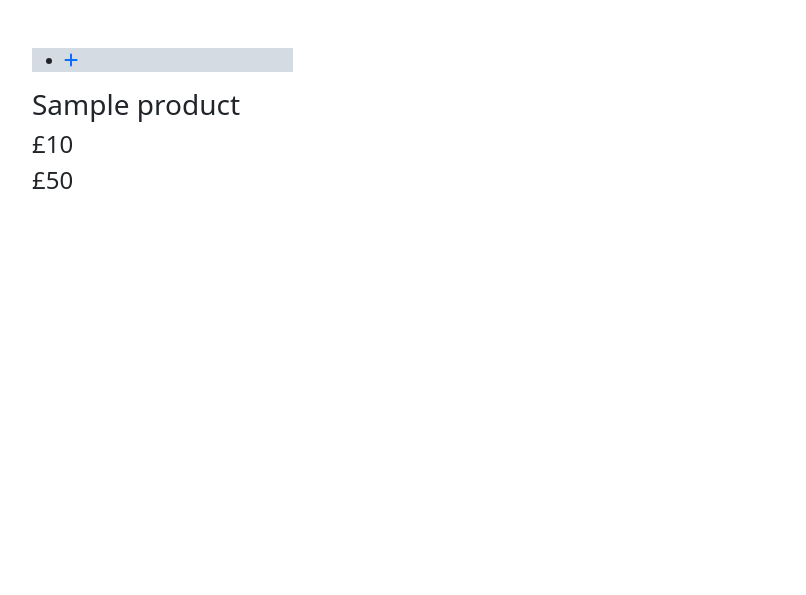
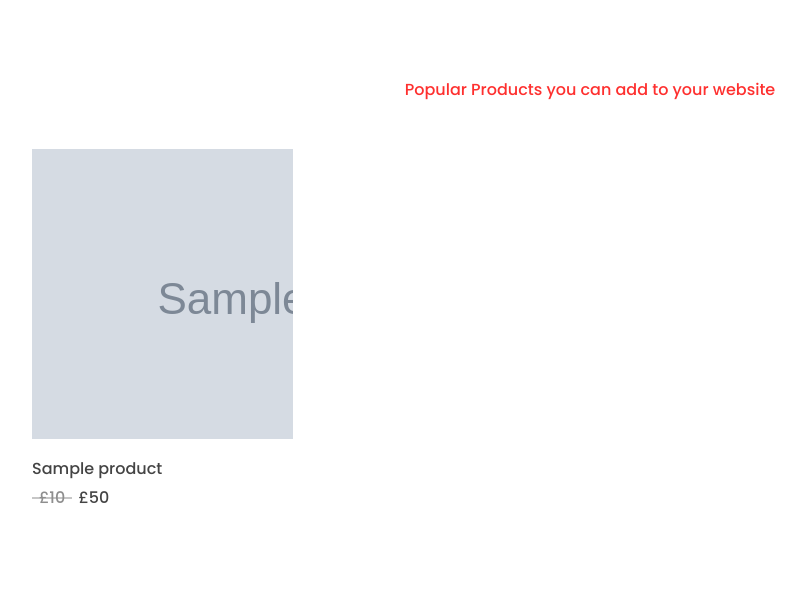
Before and after one commit to MOHAMMEDSAGHEER95/SAAS-Ecommerce, a Django app: template templates/onboarding/tenant_home.html in a window 1280 px wide. Shown: the top 595 px of the page, without its empty margins (50-856 px from the left). Run offline with Django 4.2, Linux system fonts and the light colour scheme; the template is opened without the code that fills it: values that come from a table or form of the project are taken from there, others are empty; tables that the repository leaves empty hold one stand-in row (values such as "Sample post"); grey boxes marked "Sample" are stand-in pictures.

Commit message:
updated templates

```diff
--- a/templates/onboarding/tenant_home.html
+++ b/templates/onboarding/tenant_home.html
@@ -8,22 +8,187 @@
 <body>
 <link rel="stylesheet" href="https://cdnjs.cloudflare.com/ajax/libs/font-awesome/6.5.1/css/all.min.css">
 <link href="https://cdn.jsdelivr.net/npm/bootstrap@5.3.2/dist/css/bootstrap.min.css" rel="stylesheet" integrity="sha384-T3c6CoIi6uLrA9TneNEoa7RxnatzjcDSCmG1MXxSR1GAsXEV/Dwwykc2MPK8M2HN" crossorigin="anonymous">
-<link href="{% static 'css/style.css' %}" rel="stylesheet">
+<link href="{% static 'css/custom-style.css' %}" rel="stylesheet">
 <link rel="stylesheet" href="https://cdnjs.cloudflare.com/ajax/libs/font-awesome/6.5.1/css/all.min.css">
 <link href="https://cdn.jsdelivr.net/npm/bootstrap@5.3.2/dist/css/bootstrap.min.css" rel="stylesheet" integrity="sha384-T3c6CoIi6uLrA9TneNEoa7RxnatzjcDSCmG1MXxSR1GAsXEV/Dwwykc2MPK8M2HN" crossorigin="anonymous">
-<link href="{% static 'css/style.css' %}" rel="stylesheet">
-<section>
-  <div class="container py-5">
 
-      <div class="row">
+<style>
+    @import url('https://fonts.googleapis.com/css2?family=Poppins:wght@400;500&display=swap');
+
+body {
+    font-family: "Poppins", sans-serif;
+    color: #444444;
+}
+
+a,
+a:hover {
+    text-decoration: none;
+    color: inherit;
+}
+
+.section-products {
+    padding: 80px 0 54px;
+}
+
+.section-products .header {
+    margin-bottom: 50px;
+}
+
+.section-products .header h3 {
+    font-size: 1rem;
+    color: #fe302f;
+    font-weight: 500;
+}
+
+.section-products .header h2 {
+    font-size: 2.2rem;
+    font-weight: 400;
+    color: #444444;
+}
+
+.section-products .single-product {
+    margin-bottom: 26px;
+}
+
+.section-products .single-product .part-1 {
+    position: relative;
+    height: 290px;
+    max-height: 290px;
+    margin-bottom: 20px;
+    overflow: hidden;
+}
+
+.section-products .single-product .part-1::before {
+		position: absolute;
+		content: "";
+		top: 0;
+		left: 0;
+		width: 100%;
+		height: 100%;
+		z-index: -1;
+		transition: all 0.3s;
+}
+
+.section-products .single-product:hover .part-1::before {
+		transform: scale(1.2,1.2) rotate(5deg);
+}
+
+
+
+.section-products #product-2 .part-1::before {
+    background: url("https://i.ibb.co/cLnZjnS/2.jpg") no-repeat center;
+    background-size: cover;
+}
+
+.section-products #product-3 .part-1::before {
+    background: url("https://i.ibb.co/L8Nrb7p/1.jpg") no-repeat center;
+    background-size: cover;
+}
+
+.section-products #product-4 .part-1::before {
+    background: url("https://i.ibb.co/cLnZjnS/2.jpg") no-repeat center;
+    background-size: cover;
+}
+
+.section-products .single-product .part-1 .discount,
+.section-products .single-product .part-1 .new {
+    position: absolute;
+    top: 15px;
+    left: 20px;
+    color: #ffffff;
+    background-color: #fe302f;
+    padding: 2px 8px;
+    text-transform: uppercase;
+    font-size: 0.85rem;
+}
+
+.section-products .single-product .part-1 .new {
+    left: 0;
+    background-color: #444444;
+}
+
+.section-products .single-product .part-1 ul {
+    position: absolute;
+    bottom: -41px;
+    left: 20px;
+    margin: 0;
+    padding: 0;
+    list-style: none;
+    opacity: 0;
+    transition: bottom 0.5s, opacity 0.5s;
+}
+
+.section-products .single-product:hover .part-1 ul {
+    bottom: 30px;
+    opacity: 1;
+}
+
+.section-products .single-product .part-1 ul li {
+    display: inline-block;
+    margin-right: 4px;
+}
+
+.section-products .single-product .part-1 ul li a {
+    display: inline-block;
+    width: 40px;
+    height: 40px;
+    line-height: 40px;
+    background-color: #ffffff;
+    color: #444444;
+    text-align: center;
+    box-shadow: 0 2px 20px rgb(50 50 50 / 10%);
+    transition: color 0.2s;
+}
+
+.section-products .single-product .part-1 ul li a:hover {
+    color: #fe302f;
+}
+
+.section-products .single-product .part-2 .product-title {
+    font-size: 1rem;
+}
+
+.section-products .single-product .part-2 h4 {
+    display: inline-block;
+    font-size: 1rem;
+}
+
+.section-products .single-product .part-2 .product-old-price {
+    position: relative;
+    padding: 0 7px;
+    margin-right: 2px;
+    opacity: 0.6;
+}
+
+.section-products .single-product .part-2 .product-old-price::after {
+    position: absolute;
+    content: "";
+    top: 50%;
+    left: 0;
+    width: 100%;
+    height: 1px;
+    background-color: #444444;
+    transform: translateY(-50%);
+}
+</style>
+<section class="section-products">
+		<div class="container">
+				<div class="row justify-content-center text-center">
+						<div class="col-md-8 col-lg-6">
+								<div class="header">
+										<h3>Popular Products you can add to your website</h3>
+								</div>
+						</div>
+				</div>
+				<div class="row">
 						<!-- Single Product -->
                     {% for product in products %}
 						<div class="col-md-6 col-lg-4 col-xl-3">
 								<div id="product-1" class="single-product">
-										<div class="part-1" style="background: url('{{product.image.url}}')">
+										<div class="part-1" style="background: {% if product.image %} url('{{product.image.url}}') {% else %} url('{{product.url}}'){% endif %}">
 												<ul>
 
-														<li><a href="#"><i class="fas fa-plus"></i></a></li>
+														<li class="add-to-website" id="{{product.id}}"><a href="#"><i class="fas fa-plus"></i></a></li>
 
 												</ul>
 										</div>
@@ -37,7 +202,7 @@
                     {% endfor %}
 						<!-- Single Product -->
 				</div>
-  </div>
+		</div>
 </section>
 
 </body>
```
Also changed, not shown: templates/onboarding/payment_success.html (+5 -3 lines).
